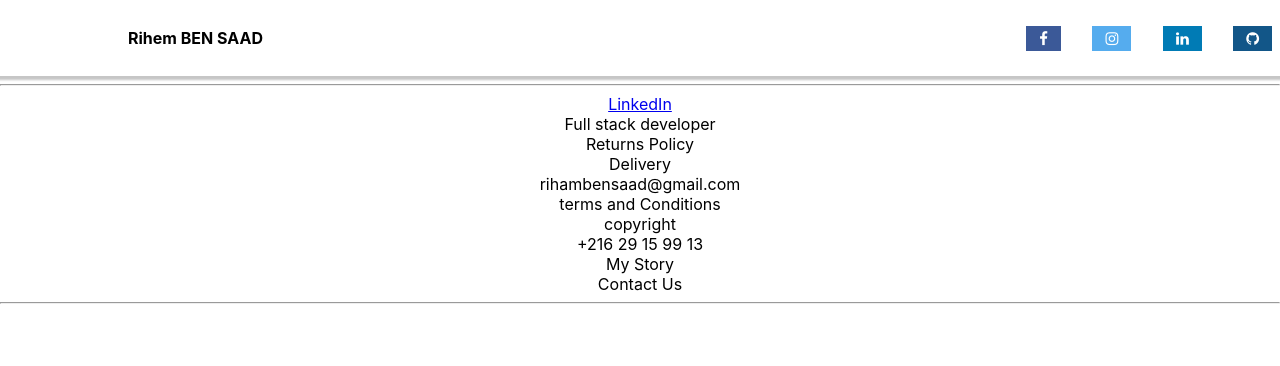
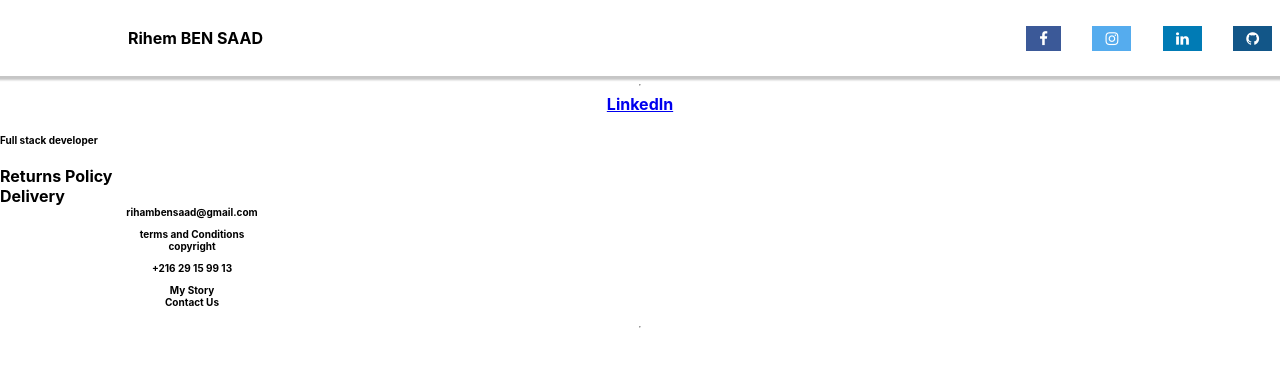
Before and after one commit to rihem-bensaad/Portfolio, a React (Create React App) app: page / in a window 1280 px wide. Shown: the top 366 px of the page. Built offline with nearby package versions, Linux system fonts and the light colour scheme.

Commit message:
footer style

```diff
--- a/src/App.css
+++ b/src/App.css
@@ -100,3 +100,39 @@
 .name {
   padding: 10%;
 }
+
+.footer {
+  display: flex;
+  flex-direction: column;
+  margin-bottom: 20px;
+  font-weight: bold
+}
+
+.footer-social-media {
+  display: fex;
+  flex-direction: row;
+  justify-content: center;
+  margin-bottom: 20px;
+}
+.footer-social-media-icon {
+  margin: 0px 4px;
+  width: 25px;
+  height: 25px;
+}
+.footer-info {
+  display: flex;
+  justify-content: center;
+}
+.footer-info-left, .footer-info-center, .footer-info-right {
+  font-size: x-small;
+  display: flex;
+  flex-direction: column;
+  margin-bottom: 10px;
+  width: 30%;
+}
+.footer-info__name, .footer-info__email, .footer-info__number {
+  margin-bottom: 10px
+}
+.footer-info__name,  .footer-info__returns{
+  text-align: start
+}
```
